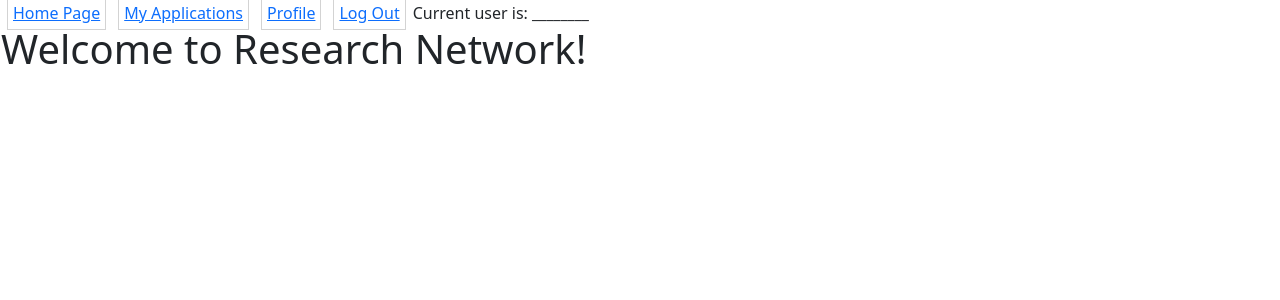
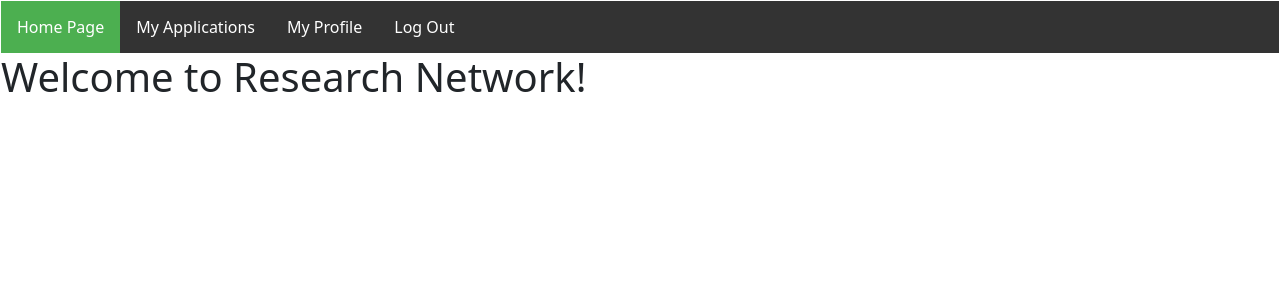
Before and after one commit to box-lin/researchnetwork, a Flask app: page /student_index in a window 1280 px wide. Shown: the top 300 px of the page. Run offline with Flask 2, Linux system fonts and the light colour scheme; the visitor is signed in with stand-in values (Sample User, id 1); data comes from the database, SQL or seed files in the repository; both versions use the stored data as it was after the commit; data that the repository does not hold is empty; some libraries are stand-ins or nearby versions.

Commit message:
remove login page radio button, fix registration, adjust student home page nav bar

```diff
--- a/app/View/templates/login.html
+++ b/app/View/templates/login.html
@@ -18,12 +18,6 @@
 
         <p>{{form.remember_me.label}} {{form.remember_me}} </p>
 
-        <div class="radio">{{form.role.label}} {{form.role}}
-        </div>
-
-        {% for error in form.role.errors %}
-        <span style="color: red;">[{{error}}]</span> {% endfor %}
-
         <p>{{ form.submit(class = 'loginButton')}}</p>
     </form>
     {% endif %}
--- a/app/View/templates/s_base.html
+++ b/app/View/templates/s_base.html
@@ -15,17 +15,12 @@
 
 <body>
     <div class="nav-container topbar">
-        <table>
-            <tr>
-                <td><a href="{{ url_for('routes.faculty_index') }}" class="button">Home Page</a></td>
-                <!-- TODO (iteration 1) : add the "Login" or "Logout" link. If the user is logged in, Login link should be displayed, otherwise Logout link should be displayed. -->
-                <td><a href="" class="button"> My Applications </a></td>
-                <td><a href="" class="button"> Profile </a></td>
-                <td><a href="{{ url_for('auth.logout') }}" class="button"> Log Out </a></td>
-                <!-- TODO (iteration 1) : Replace "_______" below with the username of the current user.-->
-                <td> Current user is: <span class="useritem">________ </span> </td>
-            </tr>
-        </table>
+        <ul>
+            <li><a href="{{ url_for('routes.student_index') }}" class="active">Home Page</a></li>
+            <li><a href=""> My Applications </a></li>
+            <li><a href=""> My Profile </a></li>
+            <li><a href="{{ url_for('auth.logout') }}"> Log Out </a></li>
+        </ul>
     </div>
     <div>
         {% with messages = get_flashed_messages() %} {% if messages %} {% for message in messages %}
```
Also changed, not shown: app/Controller/auth_forms.py (+4 -5 lines), app/Controller/auth_routes.py (+3 -54 lines), researchnetwork.db.
